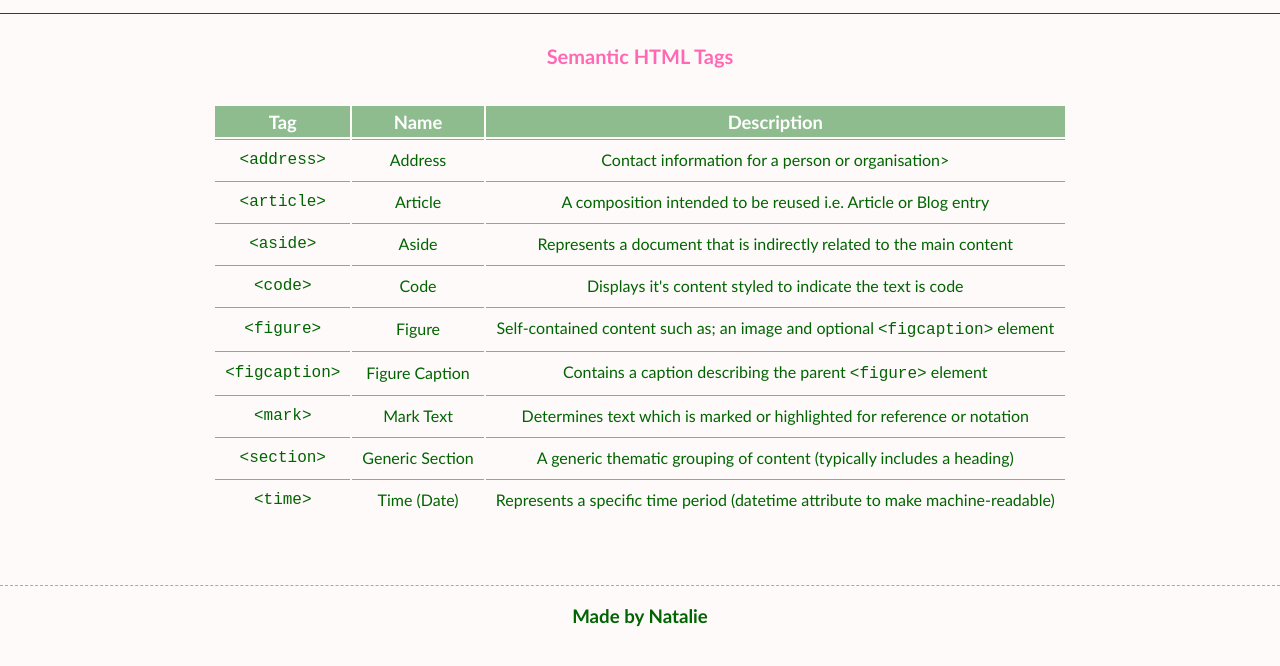
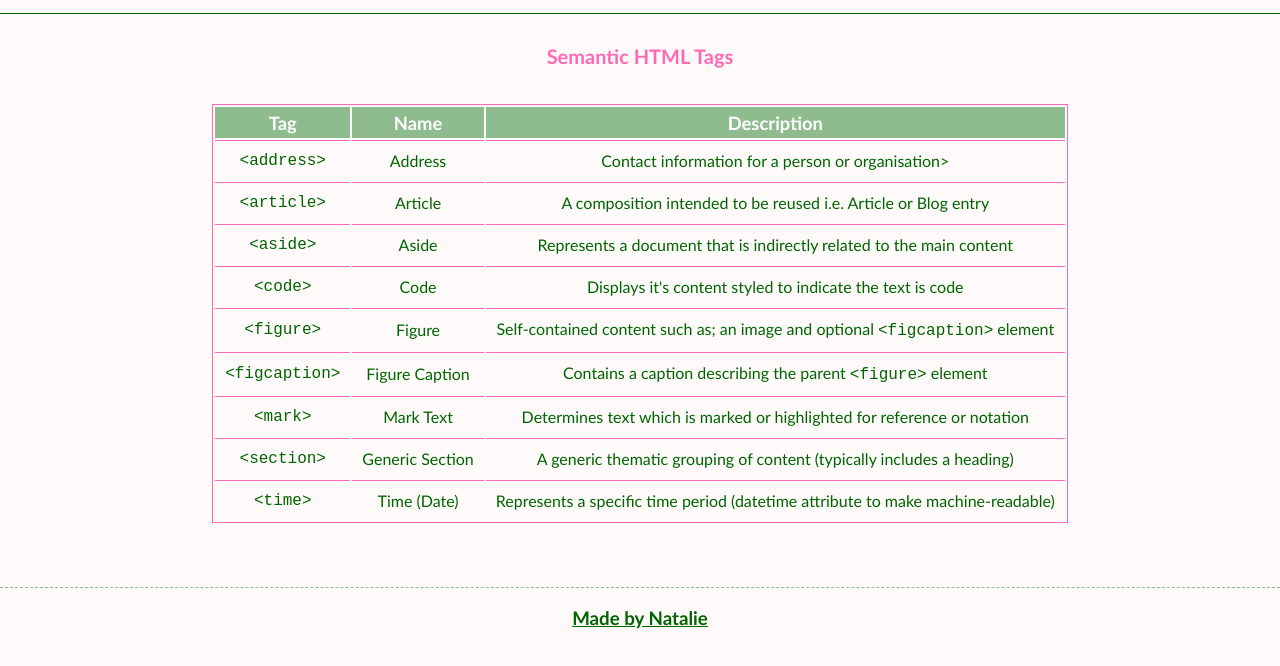
Before and after one commit to nataliejade9/cheatsheet, a plain HTML site: page index.html in a window 1280 px wide. Shown: the part 58-724 px from the top of the page. Drawn offline with Linux system fonts and the light colour scheme.

Commit message:
Footer styling and link edits

```diff
--- a/index.html
+++ b/index.html
@@ -71,7 +71,7 @@
         </table>
     </main>
     <footer>
-        <h3><a target="blank" href="https://github.com/nataliejade9">Made by Natalie</a></h3>
+        <h3><a target="blank" href="https://github.com/nataliejade9" title="Natalie's GitHub Profile">Made by Natalie</a></h3>
     </footer>
 </body>
 </html>
--- a/styles.css
+++ b/styles.css
@@ -30,6 +30,7 @@ h2 {
 
 table {
     margin-top: 1em;
+    border: 1px solid hotpink;
 }
 
 thead {
@@ -63,4 +64,6 @@ a:hover {
 footer {
     margin-top: 4em;
     border-top: 1px dashed darkseagreen;
+    text-decoration: underline;
+    font-weight: 100;
 }
```
